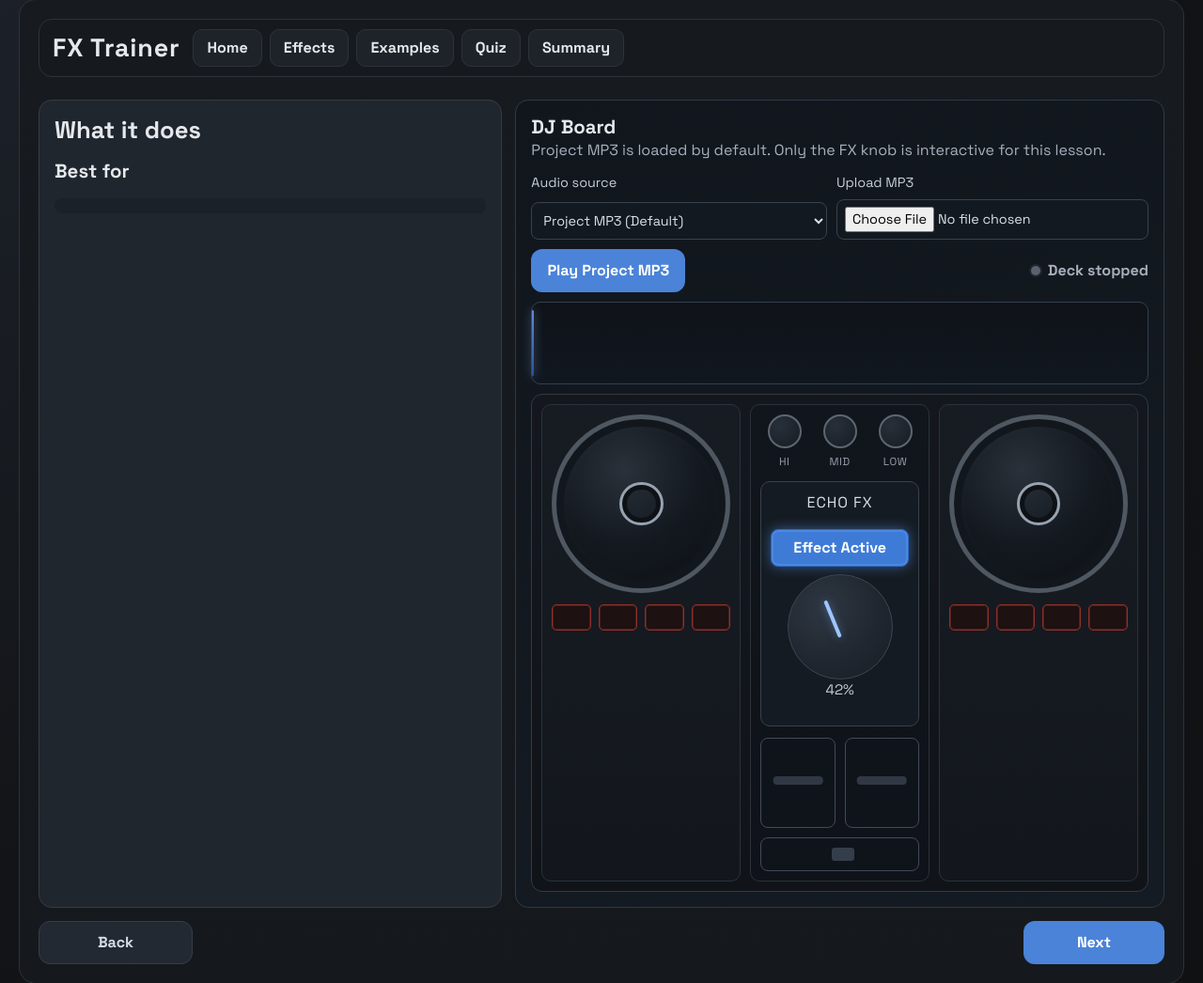
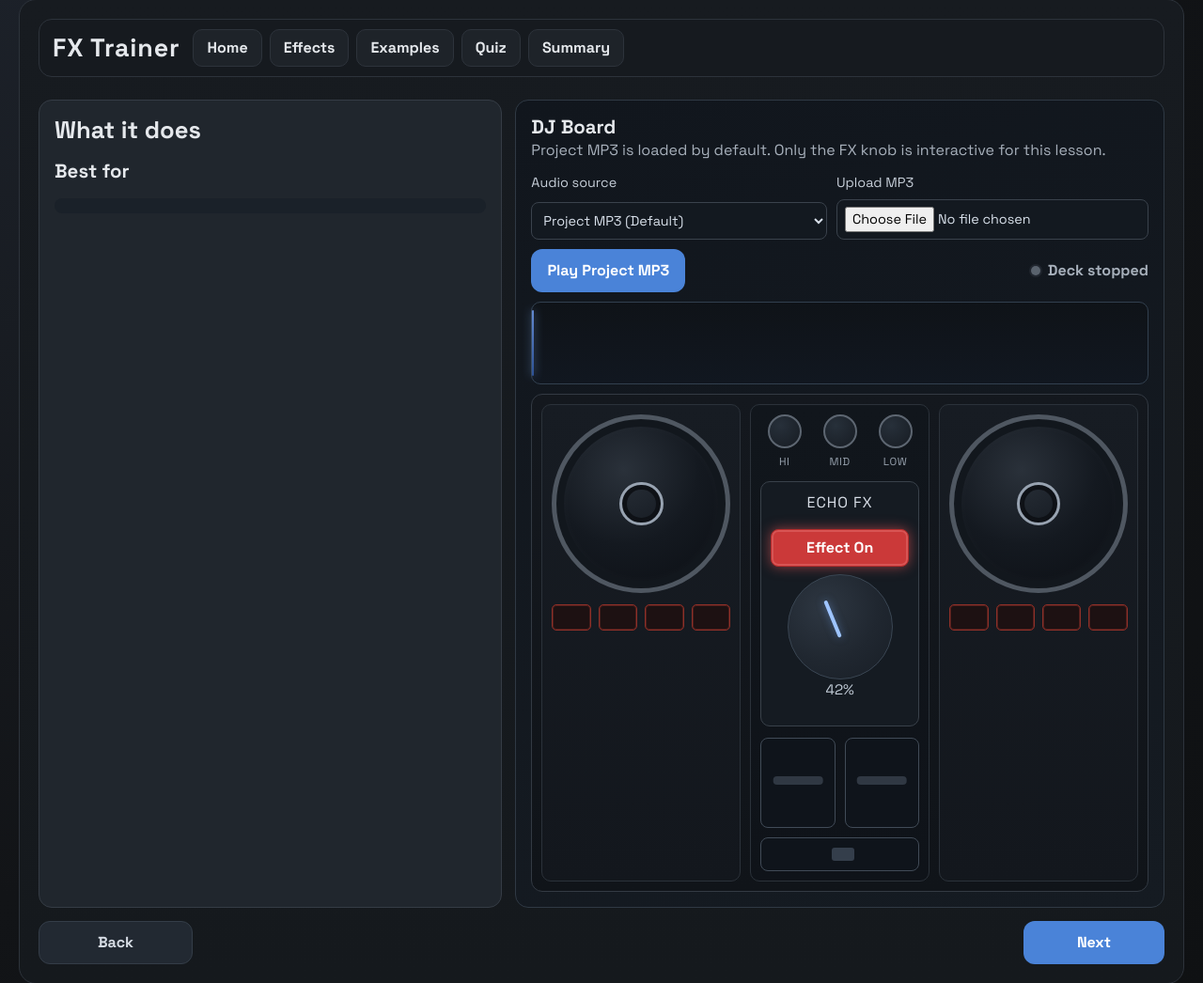
Before and after one commit to royhwang12/dj_effects_tutorial, a Flask app: template templates/learn.html in a window 1280 px wide. Shown: the part 19-1065 px from the top of the page at 94% size. Run offline with Flask 3, Linux system fonts and the light colour scheme; the template is opened without the code that fills it, so the values that code supplies are empty.

Commit message:
make filter active just blinking

```diff
--- a/static/app.js
+++ b/static/app.js
@@ -698,22 +698,6 @@
       });
     });
 
-    $(document).on("click", ".effect-active-btn", function () {
-      const $btn = $(this);
-      const $deck = $btn.closest(".dj-rig");
-      const isOn = $btn.hasClass("is-on");
-      if (isOn) {
-        $btn.removeClass("is-on").text("Effect Bypass");
-        const $knob = $deck.find(".effect-primary-knob");
-        $knob.val(0).trigger("input").trigger("change");
-        track("deck_effect_toggle", { enabled: false, value: 0, route: window.pageMeta?.route || "unknown" });
-        return;
-      }
-
-      $btn.addClass("is-on").text("Effect Active");
-      track("deck_effect_toggle", { enabled: true, route: window.pageMeta?.route || "unknown" });
-    });
-
     $(document).on("input", ".effect-primary-knob", function () {
       const $deck = $(this).closest(".dj-rig");
       const value = Number($(this).val());
@@ -1040,7 +1024,7 @@
         $(document).on('input', '#quiz-gain-a-range', function(){ $('#gain_a').val(Number(this.value||0)); });
         $(document).on('input', '#quiz-gain-b-range', function(){ $('#gain_b').val(Number(this.value||0)); });
         $(document).on('click', '.quiz-echo-toggle', function(){
-          var el = $('#echo'); var cur = el.val() === 'true'; el.val(cur ? 'false' : 'true'); $(this).toggleClass('is-on', !cur); $(this).text(!cur ? 'Effect Active' : 'Effect Active');
+          var el = $('#echo'); var cur = el.val() === 'true'; el.val(cur ? 'false' : 'true'); $(this).toggleClass('is-on', !cur); $(this).text(!cur ? 'Effect On' : 'Effect Bypass');
         });
 
     }, 100);
--- a/static/style.css
+++ b/static/style.css
@@ -319,33 +319,36 @@ h3 { font-size: clamp(1.05rem, 1.6vw, 1.35rem); font-weight: 600; }
   color: #d8dee7;
 }
 
-.effect-active-btn {
+.effect-active-indicator {
   width: 100%;
-  border: 1px solid #355f9e;
+  border: 1px solid #7c2f2f;
   border-radius: 8px;
   padding: 7px 10px;
   font-weight: 700;
-  color: #b9c4d2;
-  background: #202832;
+  text-align: center;
+  color: #fff;
+  background: #b32b2b;
   margin-bottom: 8px;
+  user-select: none;
+  pointer-events: none;
 }
 
-.effect-active-btn.is-on {
-  background: #2c68c5;
-  border-color: #2c68c5;
+.effect-active-indicator.is-on {
+  background: #b32b2b;
+  border-color: #b32b2b;
   color: #fff;
-  box-shadow: 0 0 0 2px rgba(76, 132, 216, 0.25) inset;
+  box-shadow: 0 0 0 2px rgba(216, 76, 76, 0.28) inset;
   animation: effect-active-blink 0.95s steps(2, end) infinite;
 }
 
 @keyframes effect-active-blink {
   0%, 100% {
-    background: #2c68c5;
-    box-shadow: 0 0 0 2px rgba(76, 132, 216, 0.25) inset, 0 0 10px rgba(64, 134, 235, 0.35);
+    background: #b32b2b;
+    box-shadow: 0 0 0 2px rgba(216, 76, 76, 0.3) inset, 0 0 10px rgba(235, 64, 64, 0.4);
   }
   50% {
-    background: #4f8ee8;
-    box-shadow: 0 0 0 2px rgba(145, 191, 255, 0.35) inset, 0 0 16px rgba(106, 171, 255, 0.65);
+    background: #e24646;
+    box-shadow: 0 0 0 2px rgba(255, 176, 176, 0.4) inset, 0 0 16px rgba(255, 106, 106, 0.7);
   }
 }
 
--- a/templates/learn.html
+++ b/templates/learn.html
@@ -126,7 +126,7 @@
                 <p class="live-label">
                   {% if lesson.sample.effect == 'filter' %}FILTER{% elif lesson.sample.effect == 'reverb' %}REVERB FX{% elif lesson.sample.effect == 'phaser' %}PHASER FX{% else %}ECHO FX{% endif %}
                 </p>
-                <button type="button" class="effect-active-btn is-on">Effect Active</button>
+                <div class="effect-active-indicator is-on" aria-label="Effect On">Effect On</div>
                 <div class="knob-shell live-knob-shell">
                   <input type="range" min="0" max="100" value="42" class="knob-range effect-primary-knob" data-control="primary_effect">
                   <div class="knob-face" aria-hidden="true">
```
